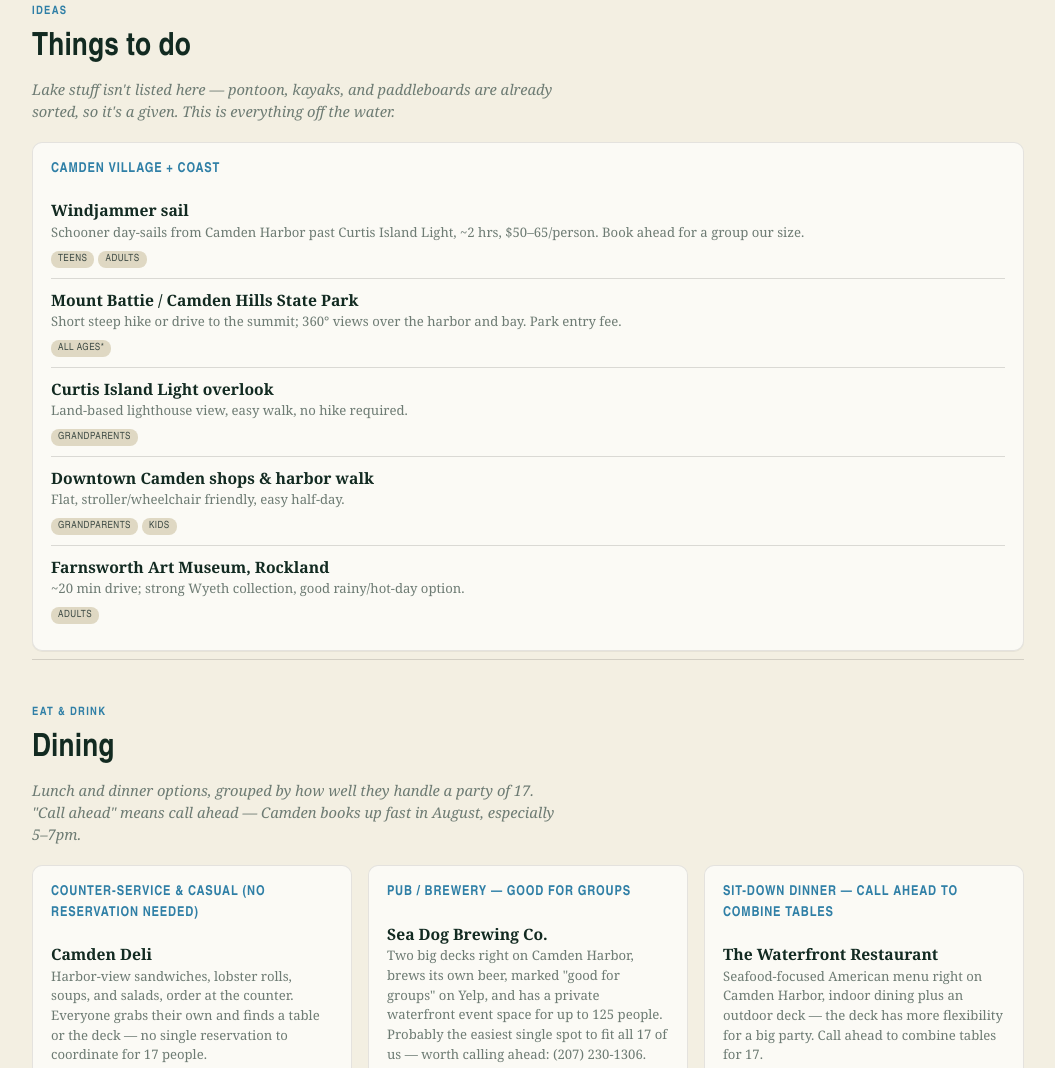
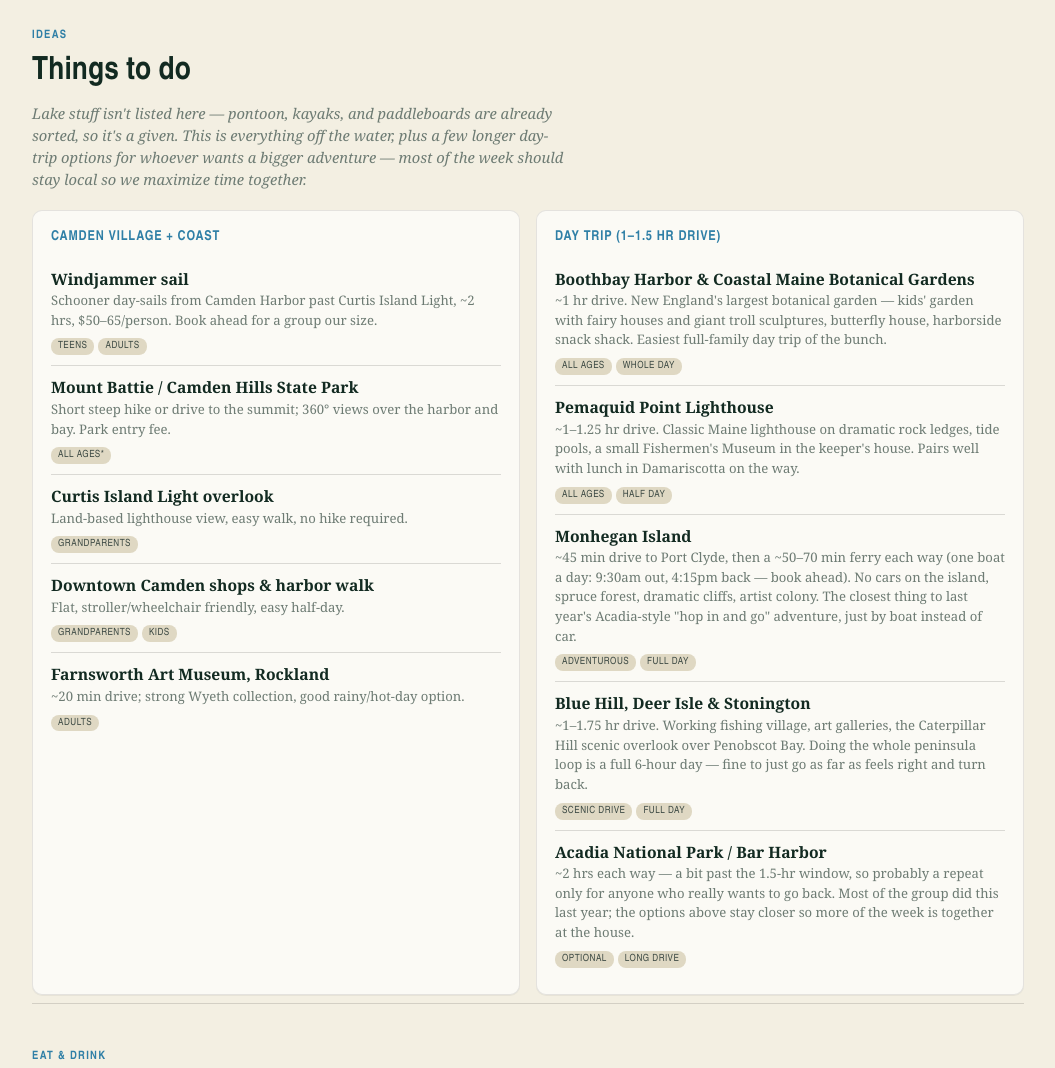
Before and after one commit to calicamper-hub/camden-family-trip-2026, a plain HTML site: page index.html in a window 1280 px wide. Shown: the part 2117-3185 px from the top of the page, without its empty margins (112-1167 px from the left). Drawn offline with Linux system fonts and the light colour scheme.

Commit message:
Add longer day-trip options (1-1.5hr drive) to Things to Do

```diff
--- a/index.html
+++ b/index.html
@@ -432,7 +432,7 @@
         <div class="when"><div class="dow">Thu</div><div class="dnum">6</div></div>
         <div class="body">
           <h3>Rockland &amp; Rockport side trip</h3>
-          <p>Farnsworth Art Museum in Rockland for anyone who wants culture and A/C; a casual seafood shack lunch in Rockport. Optional — the lake house crowd can just stay home.</p>
+          <p>Farnsworth Art Museum in Rockland for anyone who wants culture and A/C; a casual seafood shack lunch in Rockport. Optional — the lake house crowd can just stay home. If a subset of the group wants a bigger day out instead, this is the day to swap in one of the longer day-trip options (see Things to Do).</p>
           <span class="tag">Optional</span><span class="tag">Adults</span>
         </div>
       </div>
@@ -460,7 +460,7 @@
     <div class="sec-head">
       <div class="sec-eyebrow label">IDEAS</div>
       <h2>Things to do</h2>
-      <p class="sec-note">Lake stuff isn't listed here — pontoon, kayaks, and paddleboards are already sorted, so it's a given. This is everything off the water.</p>
+      <p class="sec-note">Lake stuff isn't listed here — pontoon, kayaks, and paddleboards are already sorted, so it's a given. This is everything off the water, plus a few longer day-trip options for whoever wants a bigger adventure — most of the week should stay local so we maximize time together.</p>
     </div>
     <div class="groups">
       <div class="group card">
@@ -471,6 +471,16 @@
           <li><b>Curtis Island Light overlook</b><div class="meta">Land-based lighthouse view, easy walk, no hike required.</div><span class="agepill">Grandparents</span></li>
           <li><b>Downtown Camden shops &amp; harbor walk</b><div class="meta">Flat, stroller/wheelchair friendly, easy half-day.</div><span class="agepill">Grandparents</span><span class="agepill">Kids</span></li>
           <li><b>Farnsworth Art Museum, Rockland</b><div class="meta">~20 min drive; strong Wyeth collection, good rainy/hot-day option.</div><span class="agepill">Adults</span></li>
+        </ul>
+      </div>
+      <div class="group card">
+        <h3>Day trip (1–1.5 hr drive)</h3>
+        <ul>
+          <li><b>Boothbay Harbor &amp; Coastal Maine Botanical Gardens</b><div class="meta">~1 hr drive. New England's largest botanical garden — kids' garden with fairy houses and giant troll sculptures, butterfly house, harborside snack shack. Easiest full-family day trip of the bunch.</div><span class="agepill">All ages</span><span class="agepill">Whole day</span></li>
+          <li><b>Pemaquid Point Lighthouse</b><div class="meta">~1–1.25 hr drive. Classic Maine lighthouse on dramatic rock ledges, tide pools, a small Fishermen's Museum in the keeper's house. Pairs well with lunch in Damariscotta on the way.</div><span class="agepill">All ages</span><span class="agepill">Half day</span></li>
+          <li><b>Monhegan Island</b><div class="meta">~45 min drive to Port Clyde, then a ~50–70 min ferry each way (one boat a day: 9:30am out, 4:15pm back — book ahead). No cars on the island, spruce forest, dramatic cliffs, artist colony. The closest thing to last year's Acadia-style "hop in and go" adventure, just by boat instead of car.</div><span class="agepill">Adventurous</span><span class="agepill">Full day</span></li>
+          <li><b>Blue Hill, Deer Isle &amp; Stonington</b><div class="meta">~1–1.75 hr drive. Working fishing village, art galleries, the Caterpillar Hill scenic overlook over Penobscot Bay. Doing the whole peninsula loop is a full 6-hour day — fine to just go as far as feels right and turn back.</div><span class="agepill">Scenic drive</span><span class="agepill">Full day</span></li>
+          <li><b>Acadia National Park / Bar Harbor</b><div class="meta">~2 hrs each way — a bit past the 1.5-hr window, so probably a repeat only for anyone who really wants to go back. Most of the group did this last year; the options above stay closer so more of the week is together at the house.</div><span class="agepill">Optional</span><span class="agepill">Long drive</span></li>
         </ul>
       </div>
     </div>
@@ -596,6 +606,7 @@
       <li>Mount Battie trail stats: <a href="https://eastcoasthiker.com/trails/mountbattie/" target="_blank" rel="noopener">East Coast Hiker</a>, <a href="https://tm2maine.com/mount-battie-trail-in-camden-hills-state-park/" target="_blank" rel="noopener">TM2 Maine</a></li>
       <li>Restaurants &amp; lobster shacks: <a href="https://www.mainetravelmaven.com/maines-best-lobster-shacks/" target="_blank" rel="noopener">Maine Travel Maven</a></li>
       <li>Dining &amp; group capacity: <a href="https://www.tripadvisor.com/Restaurants-g40550-zfp9-Camden_Maine.html" target="_blank" rel="noopener">Tripadvisor group dining, Camden</a>, <a href="https://www.seadogbrewing.com/private-events/" target="_blank" rel="noopener">Sea Dog Brewing private events</a>, <a href="https://www.frannysbistro.com/" target="_blank" rel="noopener">Franny's Bistro</a>, <a href="https://familydestinationsguide.com/best-restaurants-in-rockland-me/" target="_blank" rel="noopener">Rockland dining guide</a></li>
+      <li>Day trips: <a href="https://www.mainegardens.org/learn/family-activities/" target="_blank" rel="noopener">Coastal Maine Botanical Gardens</a>, <a href="https://monheganboat.com/" target="_blank" rel="noopener">Monhegan Boat Line</a>, <a href="https://www.getawaymavens.com/castine-blue-hill-peninsula-maine/" target="_blank" rel="noopener">Blue Hill Peninsula guide</a>, <a href="https://visitmaine.com/organization/pemaquid-point-lighthouse-park/6953/" target="_blank" rel="noopener">Pemaquid Point Lighthouse Park</a></li>
     </ul>
     <p>Have a great trip.</p>
   </div>
```
